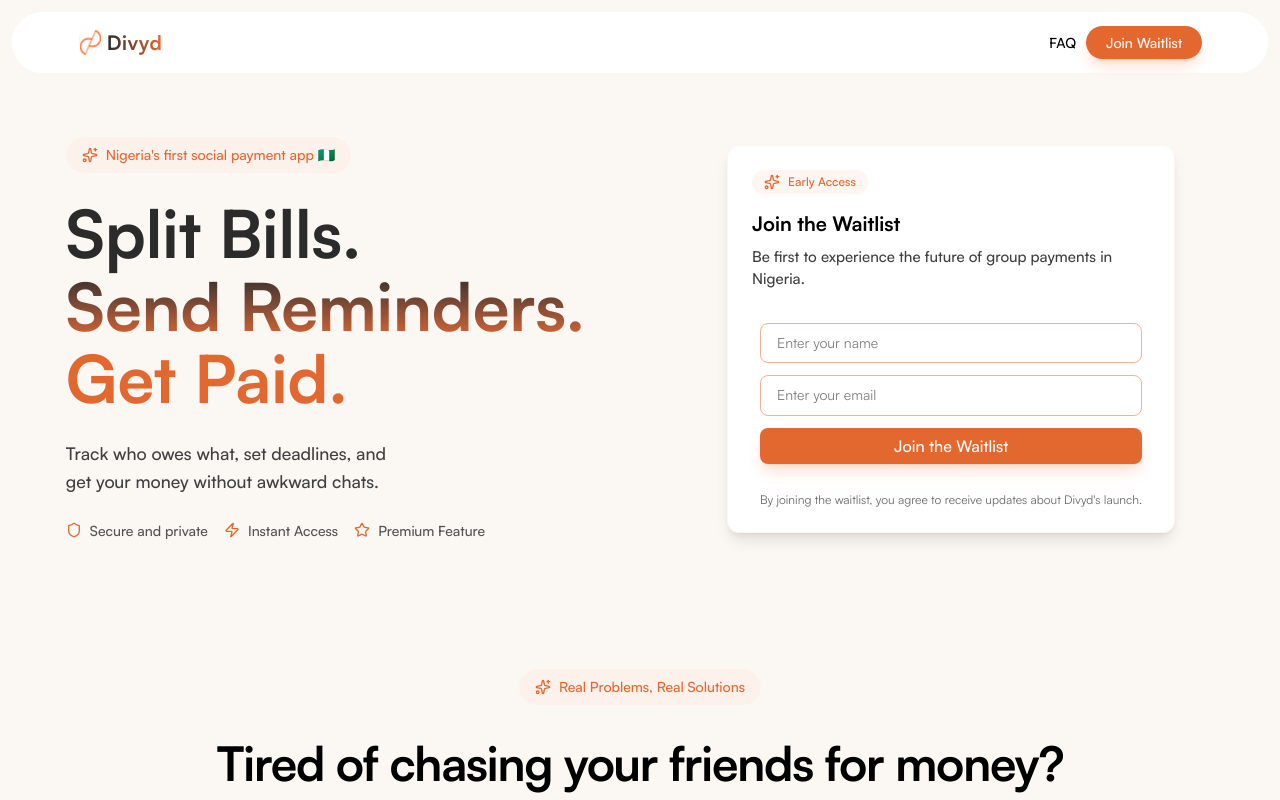
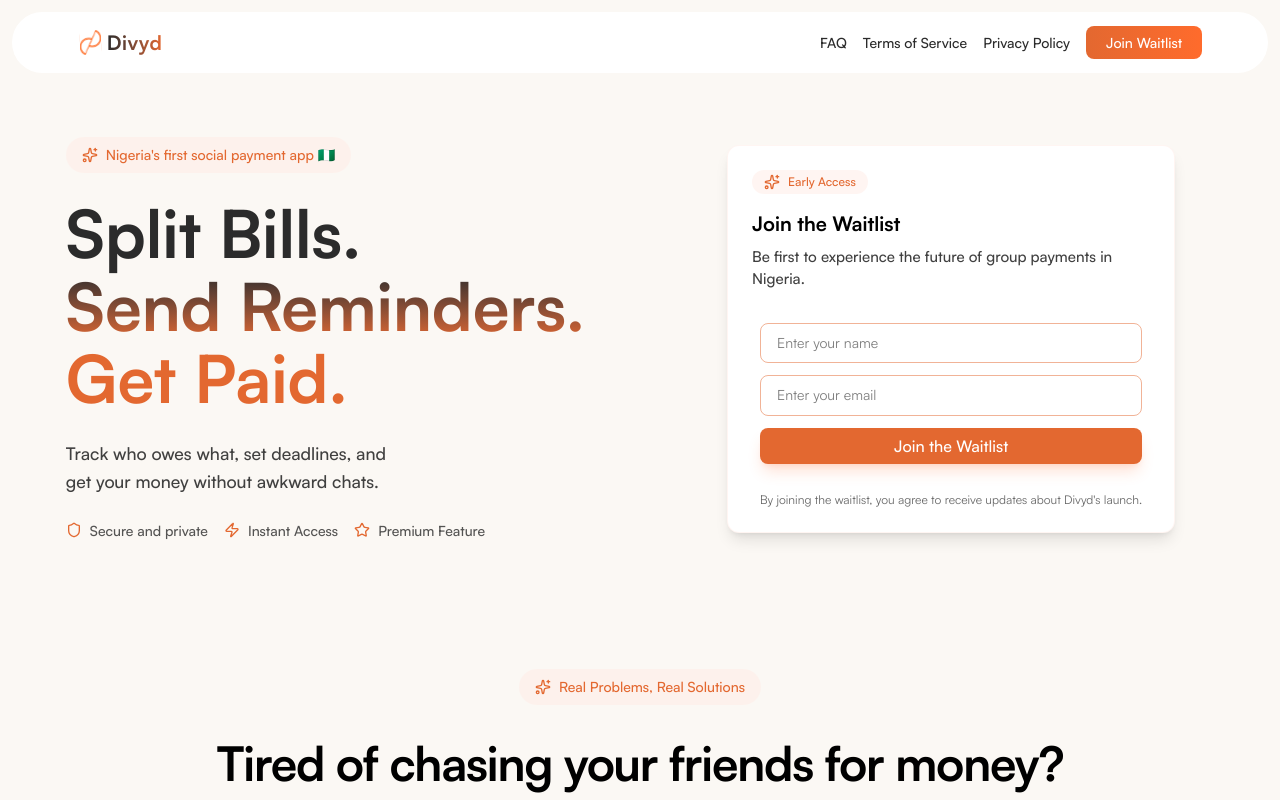
Before and after one commit to Divyd-Africa/divyd-landing-page, a React (Vite) app: page / in a window 1280 px wide. Shown: the top 800 px of the page. Built offline with nearby package versions, Linux system fonts and the light colour scheme; no server answers.

Commit message:
feat: update to landing page

```diff
--- a/src/components/shared/NavBar.tsx
+++ b/src/components/shared/NavBar.tsx
@@ -30,13 +30,23 @@
                         </p>
                     </div>
 
-                    <div className="flex gap-2.5 items-center">
-                        {location.pathname === "/" && <p onClick={() => navigate('/faq')}
-                                                         className="text-[14px] cursor-pointer hover:font-bold font-medium transition-all">FAQ</p>}
+                    <div className="flex gap-4 items-center">
+                        {location.pathname === "/" && (
+                            <p onClick={() => navigate('/faq')}
+                               className="text-[14px] cursor-pointer hover:font-bold font-medium transition-all text-primary-text">FAQ</p>
+                        )}
+                        {location.pathname !== "/terms" && (
+                            <p onClick={() => navigate('/terms')}
+                               className="text-[14px] cursor-pointer hover:font-bold font-medium transition-all text-primary-text">Terms of Service</p>
+                        )}
+                        {location.pathname !== "/privacy" && (
+                            <p onClick={() => navigate('/privacy')}
+                               className="text-[14px] cursor-pointer hover:font-bold font-medium transition-all text-primary-text">Privacy Policy</p>
+                        )}
                         <button onClick={() =>
                             location.pathname === "/" ? scrollToSection("waitlist") : navigate("/")
                         }
-                                className="bg-primary-dark font-medium border-primary-light shadow-primary/20 shadow-lg text-white rounded-full p-1.5 px-5 text-[14px] transition-all cursor-pointer hover:scale-[103%]">
+                                className="bg-gradient-to-r from-primary-dark to-primary font-medium text-white rounded-lg p-1.5 px-5 text-[14px] transition-all cursor-pointer hover:scale-[103%] hover:shadow-lg">
                             {buttonText}
                         </button>
                     </div>
```
